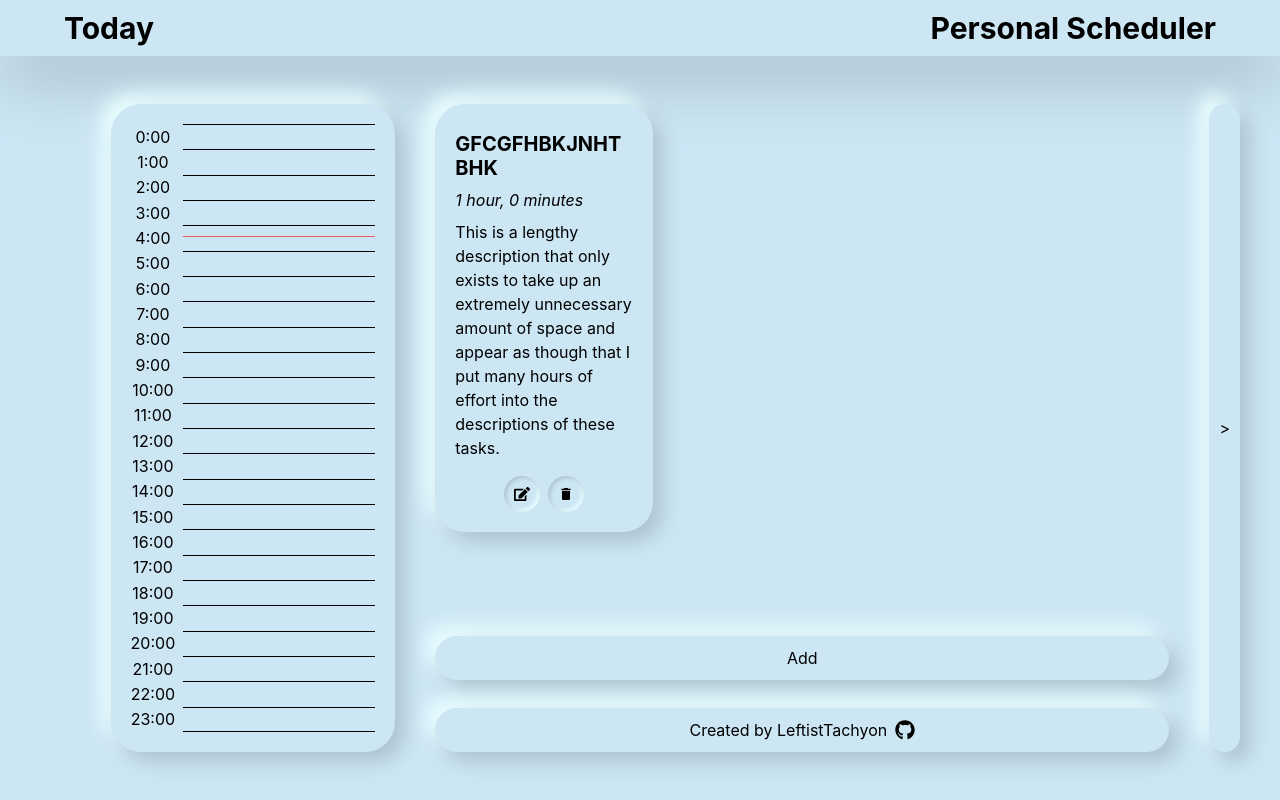
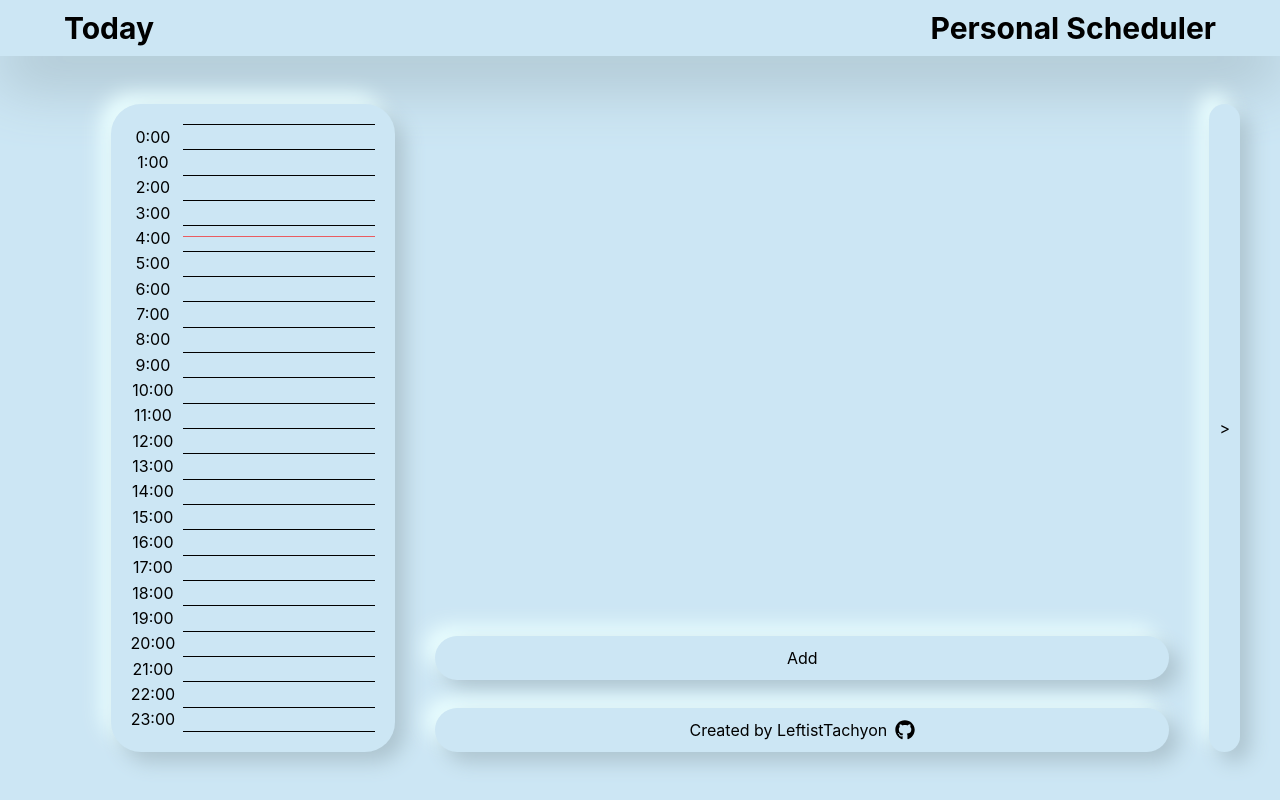
Before and after one commit to LeftistTachyon/personal-scheduler, a Next.js app: page / in a window 1280 px wide. Built offline with nearby package versions, Linux system fonts and the light colour scheme.

Commit message:
State's acting weird
Removing stuff works IF the only thing differentiating two items is not duration, and editing works completely

```diff
--- a/src/components/todoItem.tsx
+++ b/src/components/todoItem.tsx
@@ -25,11 +25,16 @@ import { FaCheck, FaEdit } from "react-icons/fa";
 import { MdDelete } from "react-icons/md";
 import { TodoItemData } from "types";
 
-type TodoItemProps = StackProps & { data: TodoItemData; onDelete: () => void };
+type TodoItemProps = StackProps & {
+	data: TodoItemData;
+	onDelete: () => void;
+	onSave: (a: TodoItemData) => void;
+};
 
 function TodoItem({
 	data: { title: defaultTitle, description: defaultDescription, duration },
 	onDelete,
+	onSave,
 	...props
 }: TodoItemProps): JSX.Element {
 	const [editing, setEditing] = useBoolean();
@@ -54,6 +59,12 @@ function TodoItem({
 		}
 	}, [editing]);
 
+	// useEffect(() => {
+	// 	if (!editing) {
+
+	// 	}
+	// }, [editing]);
+
 	function updateTextareaHeight(e: ChangeEvent<HTMLTextAreaElement>) {
 		e.target.style.height = "auto";
 		e.target.style.height = e.target.scrollHeight + "px";
@@ -70,11 +81,12 @@ function TodoItem({
 			{...props}
 		>
 			{editing ? (
-				<FormControl>
+				<FormControl flex={1}>
 					<Heading size="md">
 						<Input
 							value={title}
 							onChange={(e) => setTitle(e.target.value)}
+							placeholder="Title"
 							fontWeight="inherit"
 							fontSize="inherit"
 							variant="flushed"
@@ -107,6 +119,7 @@ function TodoItem({
 							value={description}
 							onInput={updateTextareaHeight}
 							onChange={(e) => setDescription(e.target.value)}
+							placeholder="Description"
 							variant="flushed"
 							lineHeight="inherit"
 							resize="none"
@@ -116,7 +129,7 @@ function TodoItem({
 					</Text>
 				</FormControl>
 			) : (
-				<Stack maxW="100%" py={2}>
+				<Stack maxW="100%" flex={1} py={2}>
 					<Heading size="md">{title}</Heading>
 					<Text as="i">
 						{Duration.fromObject({
@@ -128,9 +141,26 @@ function TodoItem({
 				</Stack>
 			)}
 			<Stack direction="row" justify="center">
-				<InsetButton onClick={setEditing.toggle}>
-					<Icon as={editing ? FaCheck : FaEdit} boxSize={4} />
-				</InsetButton>
+				{editing ? (
+					<InsetButton
+						onClick={() => {
+							setEditing.off();
+							console.log("Saving...");
+							onSave({
+								title,
+								description,
+								isFixed: false,
+								duration: Duration.fromObject({ minutes }),
+							});
+						}}
+					>
+						<Icon as={FaCheck} boxSize={4} />
+					</InsetButton>
+				) : (
+					<InsetButton onClick={setEditing.on}>
+						<Icon as={FaEdit} boxSize={4} />
+					</InsetButton>
+				)}
 				<InsetButton onClick={onDelete}>
 					<Icon as={MdDelete} boxSize={4} />
 				</InsetButton>
--- a/src/pages/index.tsx
+++ b/src/pages/index.tsx
@@ -45,29 +45,67 @@ const shownHours: string[] = [
 	"23:00",
 ];
 
-const initialList: TodoItemData[] = [
-	{
-		title: "GFCGFHBKJNHTBHK",
-		description:
-			"This is a lengthy description that only exists to take up an extremely unnecessary amount of space and appear as though that I put many hours of effort into the descriptions of these tasks.",
-		isFixed: false,
-		duration: Duration.fromObject({ hour: 1 }),
-	},
-];
+// const initialList: TodoItemData[] = [
+// 	{
+// 		title: "GFCGFHBKJNHTBHK",
+// 		description:
+// 			"This is a lengthy description that only exists to take up an extremely unnecessary amount of space and appear as though that I put many hours of effort into the descriptions of these tasks.",
+// 		isFixed: false,
+// 		duration: Duration.fromObject({ hour: 1 }),
+// 	},
+// ];
 
 export default function Home() {
 	function reducer(state: TodoItemData[], action: any): TodoItemData[] {
 		switch (action.action) {
 			case "remove":
+				console.log(
+					"Remove",
+					action.idx,
+					"from list of length",
+					state.length
+				);
+				console.log(
+					state.slice(0, action.idx),
+					"+",
+					state.slice(action.idx + 1)
+				);
 				return state
 					.slice(0, action.idx)
 					.concat(state.slice(action.idx + 1));
+			case "add":
+				if (action.item) {
+					return state.concat([action.item]);
+				} else {
+					// console.log(state);
+					return state.concat([
+						{
+							title: "Example Task " + (state.length + 1),
+							isFixed: false,
+							description: "Click the pencil below to edit me!",
+							duration: Duration.fromObject({ minutes: 30 }),
+						},
+					]);
+				}
+			case "set":
+				// console.log(
+				// 	state.slice(0, action.idx),
+				// 	"+",
+				// 	action.item,
+				// 	"+",
+				// 	state.slice(action.idx + 1)
+				// );
+				return state
+					.slice(0, action.idx)
+					.concat([action.item])
+					.concat(state.slice(action.idx + 1));
 			default:
-				return [];
+				console.error("DEFAULT BLOCK IN REDUCER REACHED");
+				return null;
 		}
 	}
 
-	const [todoItems, changeTodo] = useReducer(reducer, initialList);
+	const [todoItems, changeTodo] = useReducer(reducer, []);
 
 	const [now, setNow] = useState(DateTime.now());
 	useEffect(() => {
@@ -87,7 +125,7 @@ export default function Home() {
 			align="stretch"
 			direction="row"
 			p={10}
-			minW="100vw"
+			minW="100%"
 		>
 			<GridItem
 				as="button"
@@ -135,18 +173,34 @@ export default function Home() {
 					>
 						{todoItems
 							.filter((item) => !item.isFixed)
-							.map((item, idx) => (
-								<TodoItem
-									data={item}
-									onDelete={() =>
-										changeTodo({ action: "remove", idx })
-									}
-									key={item.title}
-								/>
-							))}
+							.map((item, i) => {
+								const idx = i;
+								return (
+									<TodoItem
+										data={item}
+										onDelete={() => {
+											changeTodo({
+												action: "remove",
+												idx,
+											});
+										}}
+										onSave={(data) => {
+											changeTodo({
+												action: "set",
+												item: data,
+												idx,
+											});
+										}}
+										key={item.title + idx}
+									/>
+								);
+							})}
 					</SimpleGrid>
 				</Box>
-				<GridItem as="button">
+				<GridItem
+					as="button"
+					onClick={() => changeTodo({ action: "add" })}
+				>
 					<Text>Add</Text>
 				</GridItem>
 				<GridItem direction="row">
```
